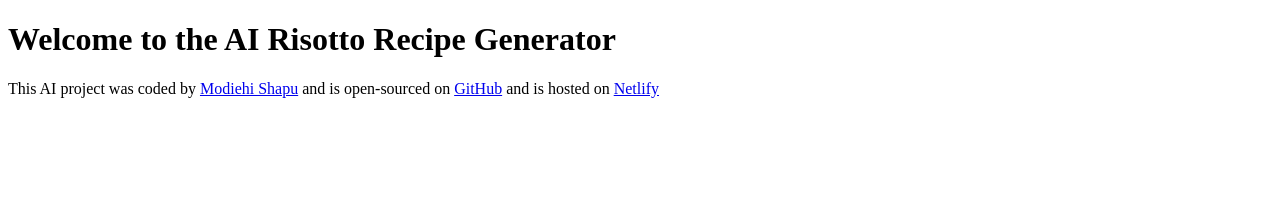
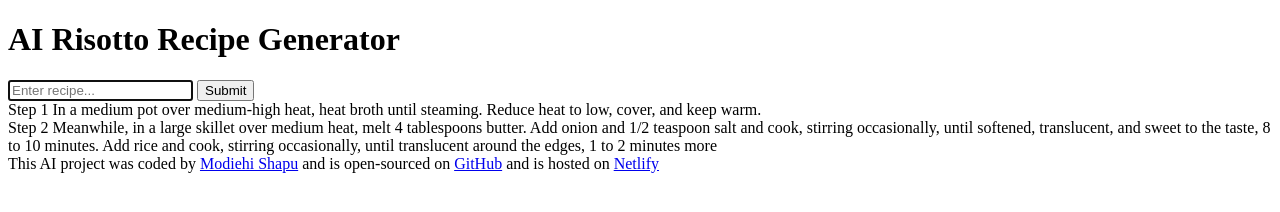
Before and after one commit to Deeempho/risotto-recipe-generator, a plain HTML site: page index.html in a window 1280 px wide. Drawn offline with Linux system fonts and the light colour scheme.

Commit message:
Added basic HTML structure

```diff
--- a/index.html
+++ b/index.html
@@ -7,7 +7,31 @@
     <title>Risotto Recipe</title>
   </head>
   <body>
-    <h1>Welcome to the AI Risotto Recipe Generator</h1>
+    <header>
+      <h1>AI Risotto Recipe Generator</h1>
+    </header>
+    <main>
+      <form>
+        <input
+          type="text"
+          placeholder="Enter recipe..."
+          autofocus
+          required
+          autocomplete="off"
+        />
+        <input type="submit" />
+      </form>
+      <div>
+        Step 1 In a medium pot over medium-high heat, heat broth until steaming.
+        Reduce heat to low, cover, and keep warm.
+        <br />
+        Step 2 Meanwhile, in a large skillet over medium heat, melt 4
+        tablespoons butter. Add onion and 1/2 teaspoon salt and cook, stirring
+        occasionally, until softened, translucent, and sweet to the taste, 8 to
+        10 minutes. Add rice and cook, stirring occasionally, until translucent
+        around the edges, 1 to 2 minutes more
+      </div>
+    </main>
     <footer>
       This AI project was coded by
       <a href="https://github.com/Deeempho?tab=repositories"> Modiehi Shapu</a>
```
